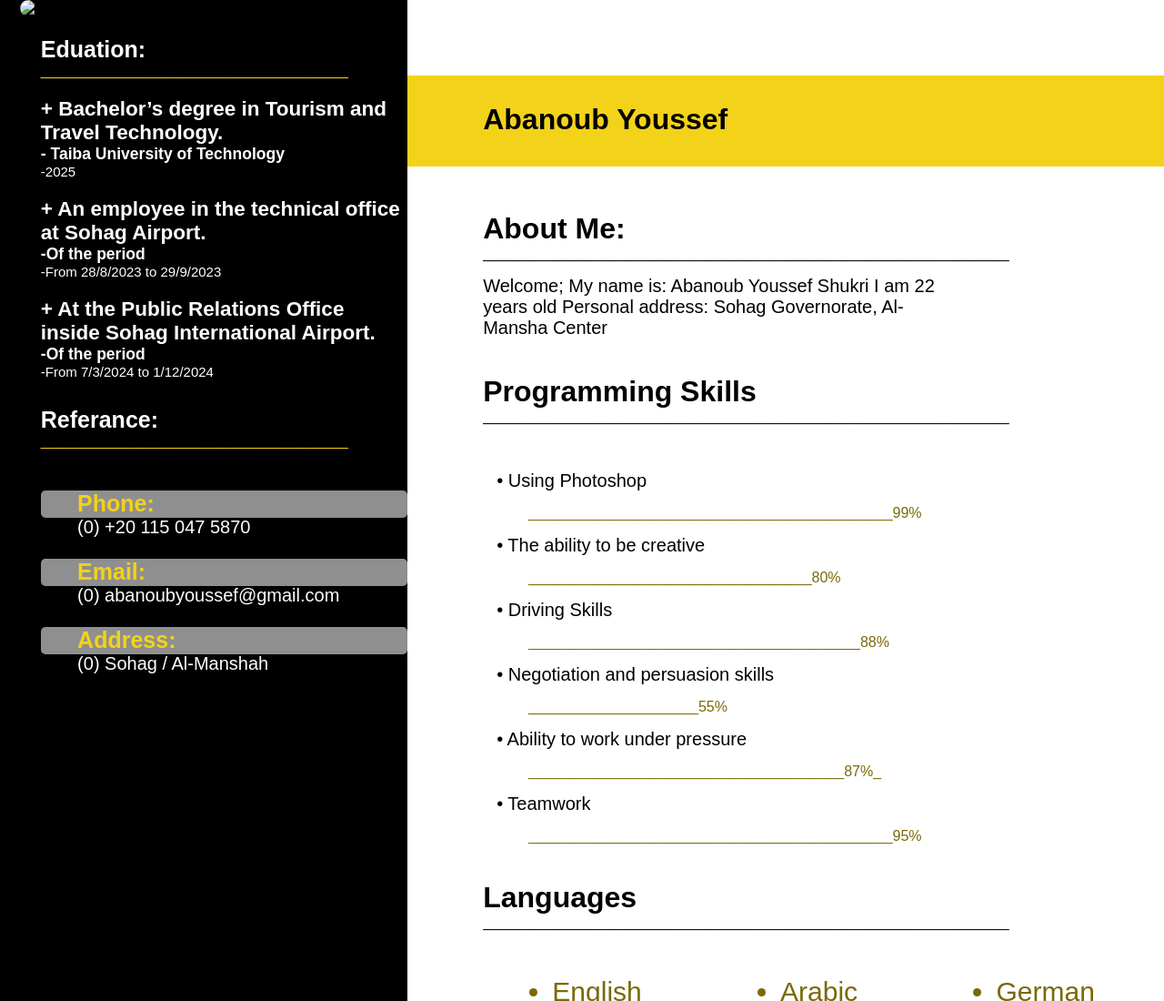
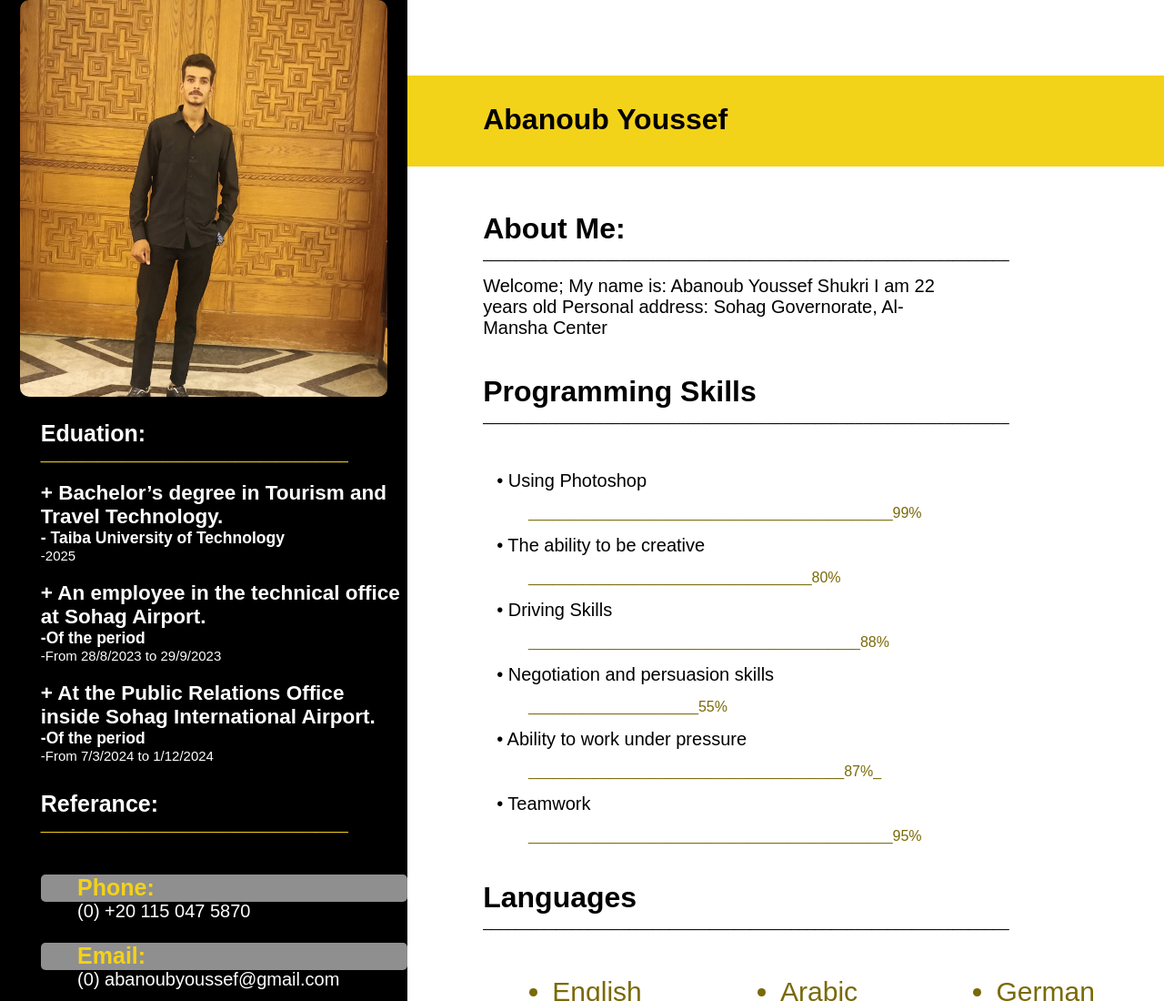
Before and after one commit to zizoziz/resume-cv, a plain HTML site: page index.html in a window 1280 px wide. Shown: the top 1100 px of the page at 91% size. Drawn offline with Linux system fonts and the light colour scheme.

Commit message:
Update index.html

```diff
--- a/index.html
+++ b/index.html
@@ -9,7 +9,7 @@
 <body>
 	<div class="container">
 		<div class="lside">
-			<img src="image/1.jpeg" alt="photo">
+			<img src="1.jpeg" alt="photo">
 			<div class="education">
 				<h1>Eduation:</h1>
 				<span>______________________________________</span>
```
